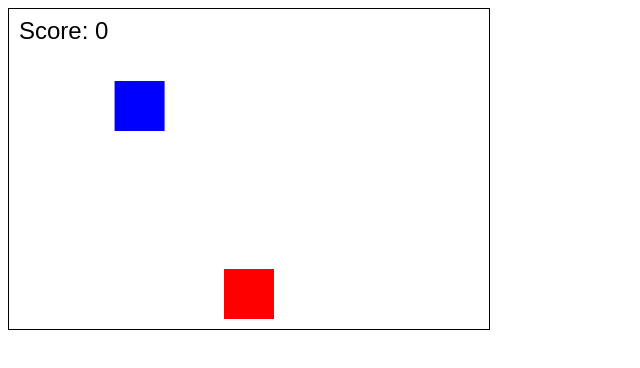
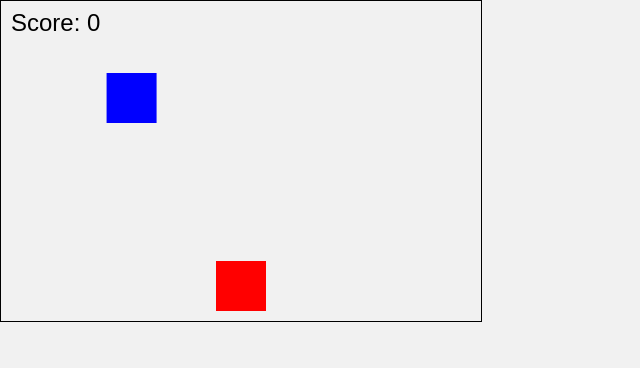
Before and after one commit to tenitaku/spaceshooter, a plain HTML site: page index.html in a window 1280 px wide. Shown: the whole page, without its empty margins (0-640 px from the left). Drawn offline with Linux system fonts and the light colour scheme.

Commit message:
画面真っ白解決

```diff
--- a/index.html
+++ b/index.html
@@ -4,6 +4,12 @@
   <meta charset="UTF-8">
   <title>Space Shooter</title>
   <style>
+    body {
+      background-color: #f1f1f1;
+      margin: 0;
+      padding: 0;
+    }
+
     #gameCanvas {
       border: 1px solid black;
     }
```
